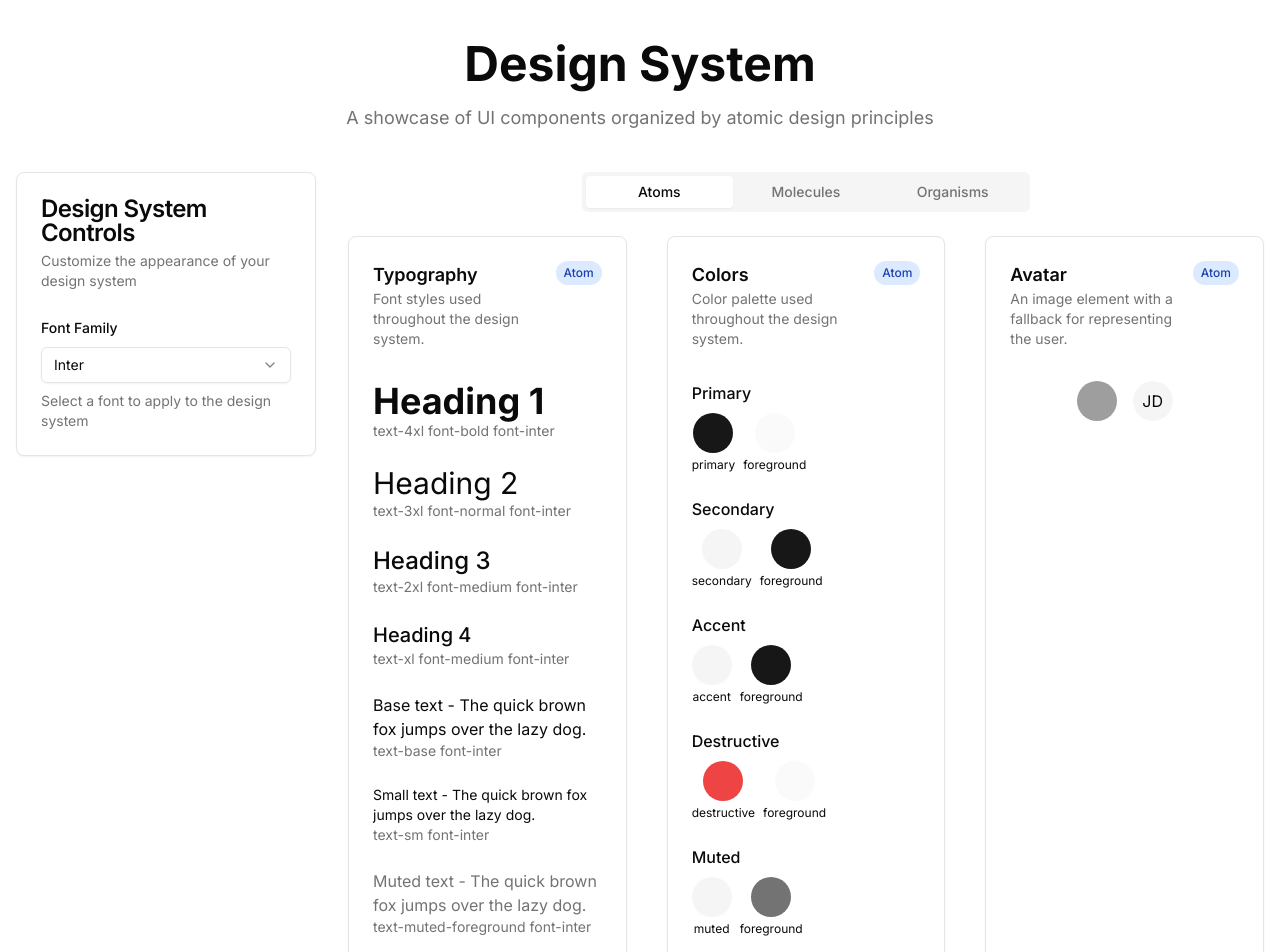
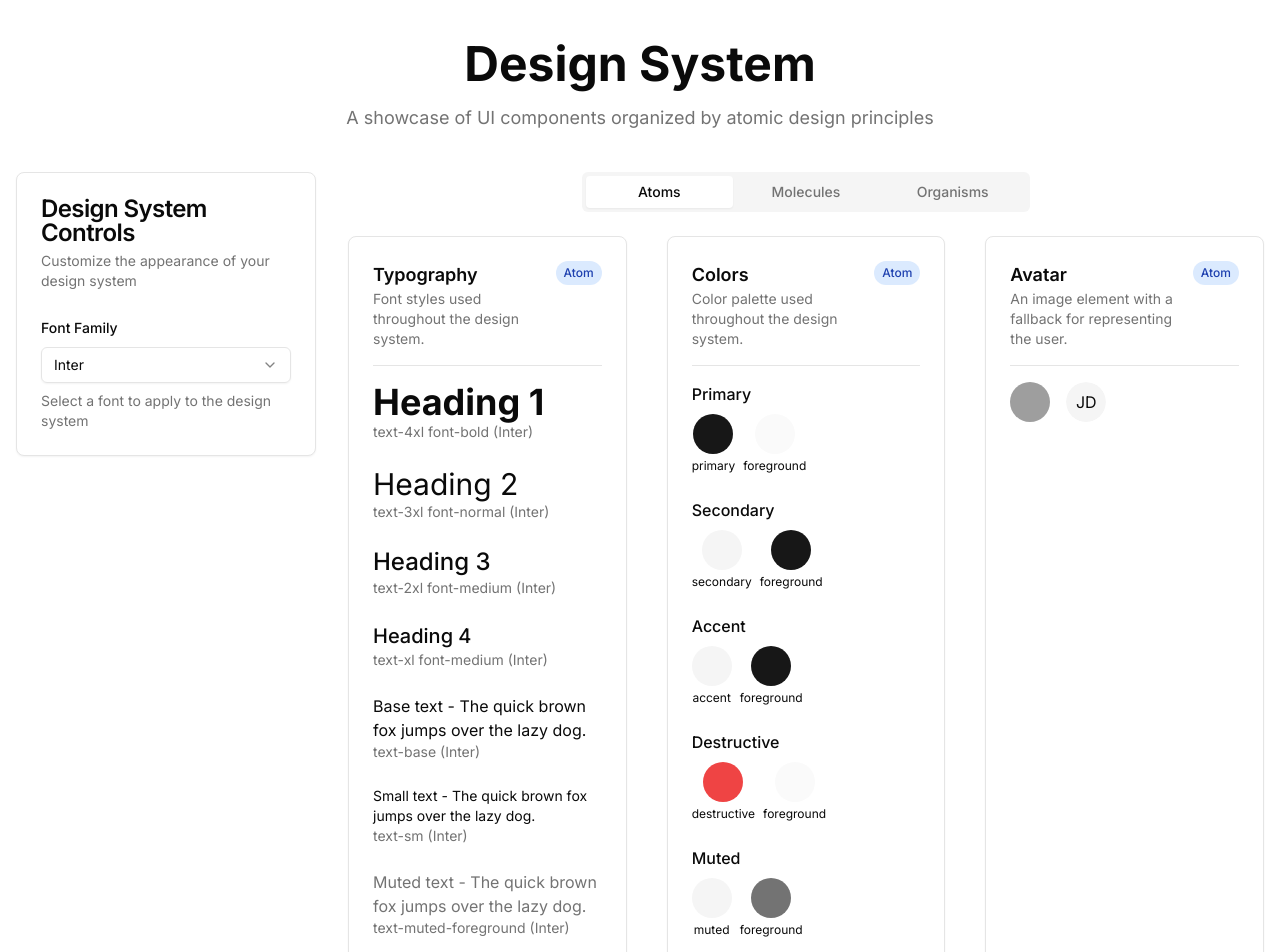
Before and after one commit to remi-pe/Design-System, a Next.js app: page / in a window 1280 px wide. Shown: the top 952 px of the page. Built offline with nearby package versions, Linux system fonts and the light colour scheme; grey boxes are pictures that could not be loaded.

Commit message:
Improve font system to apply selected font to all typography elements

```diff
--- a/src/app/globals.css
+++ b/src/app/globals.css
@@ -4,6 +4,8 @@
 
 @layer base {
   :root {
+    --font-family: "Inter", sans-serif;
+
     --background: 0 0% 100%;
     --foreground: 0 0% 3.9%;
 
@@ -87,5 +89,16 @@
   }
   body {
     @apply bg-background text-foreground;
+    font-family: var(--font-family);
+  }
+
+  /* Apply the font to all typography elements */
+  h1, h2, h3, h4, h5, h6, p, span, div, button, input, textarea, select {
+    font-family: var(--font-family);
   }
 }
+
+/* Design system specific styles */
+.design-system-root {
+  font-family: var(--font-family);
+}
--- a/src/app/page.tsx
+++ b/src/app/page.tsx
@@ -41,44 +41,50 @@ interface ComponentCardProps {
 type ComponentCategory = "atom" | "molecule" | "organism";
 
 // Typography and Colors components
+const TypographyComponent = () => {
+  const { font } = useDesignSystem();
+
+  return (
+    <div className="w-full space-y-6">
+      <div>
+        <h1 className="text-4xl font-bold">Heading 1</h1>
+        <p className="text-sm text-muted-foreground">text-4xl font-bold ({font})</p>
+      </div>
+      <div>
+        <h2 className="text-3xl font-normal">Heading 2</h2>
+        <p className="text-sm text-muted-foreground">text-3xl font-normal ({font})</p>
+      </div>
+      <div>
+        <h3 className="text-2xl font-medium">Heading 3</h3>
+        <p className="text-sm text-muted-foreground">text-2xl font-medium ({font})</p>
+      </div>
+      <div>
+        <h4 className="text-xl font-medium">Heading 4</h4>
+        <p className="text-sm text-muted-foreground">text-xl font-medium ({font})</p>
+      </div>
+      <div>
+        <p className="text-base">Base text - The quick brown fox jumps over the lazy dog.</p>
+        <p className="text-sm text-muted-foreground">text-base ({font})</p>
+      </div>
+      <div>
+        <p className="text-sm">Small text - The quick brown fox jumps over the lazy dog.</p>
+        <p className="text-sm text-muted-foreground">text-sm ({font})</p>
+      </div>
+      <div>
+        <p className="text-muted-foreground">Muted text - The quick brown fox jumps over the lazy dog.</p>
+        <p className="text-sm text-muted-foreground">text-muted-foreground ({font})</p>
+      </div>
+    </div>
+  );
+};
+
 const typographyAndColors = [
   // Typography
   {
     title: "Typography",
     description: "Font styles used throughout the design system.",
     category: "atom" as ComponentCategory,
-    component: (
-      <div className="w-full space-y-6">
-        <div>
-          <h1 className="text-4xl font-bold font-inter">Heading 1</h1>
-          <p className="text-sm text-muted-foreground">text-4xl font-bold font-inter</p>
-        </div>
-        <div>
-          <h2 className="text-3xl font-normal font-inter">Heading 2</h2>
-          <p className="text-sm text-muted-foreground">text-3xl font-normal font-inter</p>
-        </div>
-        <div>
-          <h3 className="text-2xl font-medium font-inter">Heading 3</h3>
-          <p className="text-sm text-muted-foreground">text-2xl font-medium font-inter</p>
-        </div>
-        <div>
-          <h4 className="text-xl font-medium font-inter">Heading 4</h4>
-          <p className="text-sm text-muted-foreground">text-xl font-medium font-inter</p>
-        </div>
-        <div>
-          <p className="text-base font-inter">Base text - The quick brown fox jumps over the lazy dog.</p>
-          <p className="text-sm text-muted-foreground">text-base font-inter</p>
-        </div>
-        <div>
-          <p className="text-sm font-inter">Small text - The quick brown fox jumps over the lazy dog.</p>
-          <p className="text-sm text-muted-foreground">text-sm font-inter</p>
-        </div>
-        <div>
-          <p className="text-muted-foreground font-inter">Muted text - The quick brown fox jumps over the lazy dog.</p>
-          <p className="text-sm text-muted-foreground">text-muted-foreground font-inter</p>
-        </div>
-      </div>
-    ),
+    component: <TypographyComponent />,
   },
   // Colors
   {
@@ -567,7 +573,9 @@ function ComponentCard({ title, description, children, category }: ComponentCard
             {categoryLabels[category]}
           </span>
         </div>
-        <div className="flex items-center justify-center py-4">{children}</div>
+        <div className="pt-4 border-t">
+          {children}
+        </div>
       </div>
     </div>
   )
--- a/src/context/design-system-context.tsx
+++ b/src/context/design-system-context.tsx
@@ -19,9 +19,12 @@ export function DesignSystemProvider({ children }: { children: ReactNode }) {
 
     // Create a link element for the Google Font
     const link = document.createElement("link")
-    link.href = `https://fonts.googleapis.com/css2?family=${font.replace(" ", "+")}&display=swap`
+    link.href = `https://fonts.googleapis.com/css2?family=${font.replace(/ /g, "+")}&display=swap`
     link.rel = "stylesheet"
     document.head.appendChild(link)
+
+    // Update CSS variable for the font
+    document.documentElement.style.setProperty('--font-family', `"${font}", sans-serif`)
 
     return () => {
       // Clean up the link when the font changes
@@ -29,12 +32,14 @@ export function DesignSystemProvider({ children }: { children: ReactNode }) {
     }
   }, [font])
 
+  // Set the initial CSS variable
+  useEffect(() => {
+    document.documentElement.style.setProperty('--font-family', `"${font}", sans-serif`)
+  }, [])
+
   return (
     <DesignSystemContext.Provider value={{ font, setFont }}>
-      <div style={{
-        // Apply the font to all children
-        fontFamily: `"${font}", sans-serif`
-      }}>
+      <div className="design-system-root">
         {children}
       </div>
     </DesignSystemContext.Provider>
```
